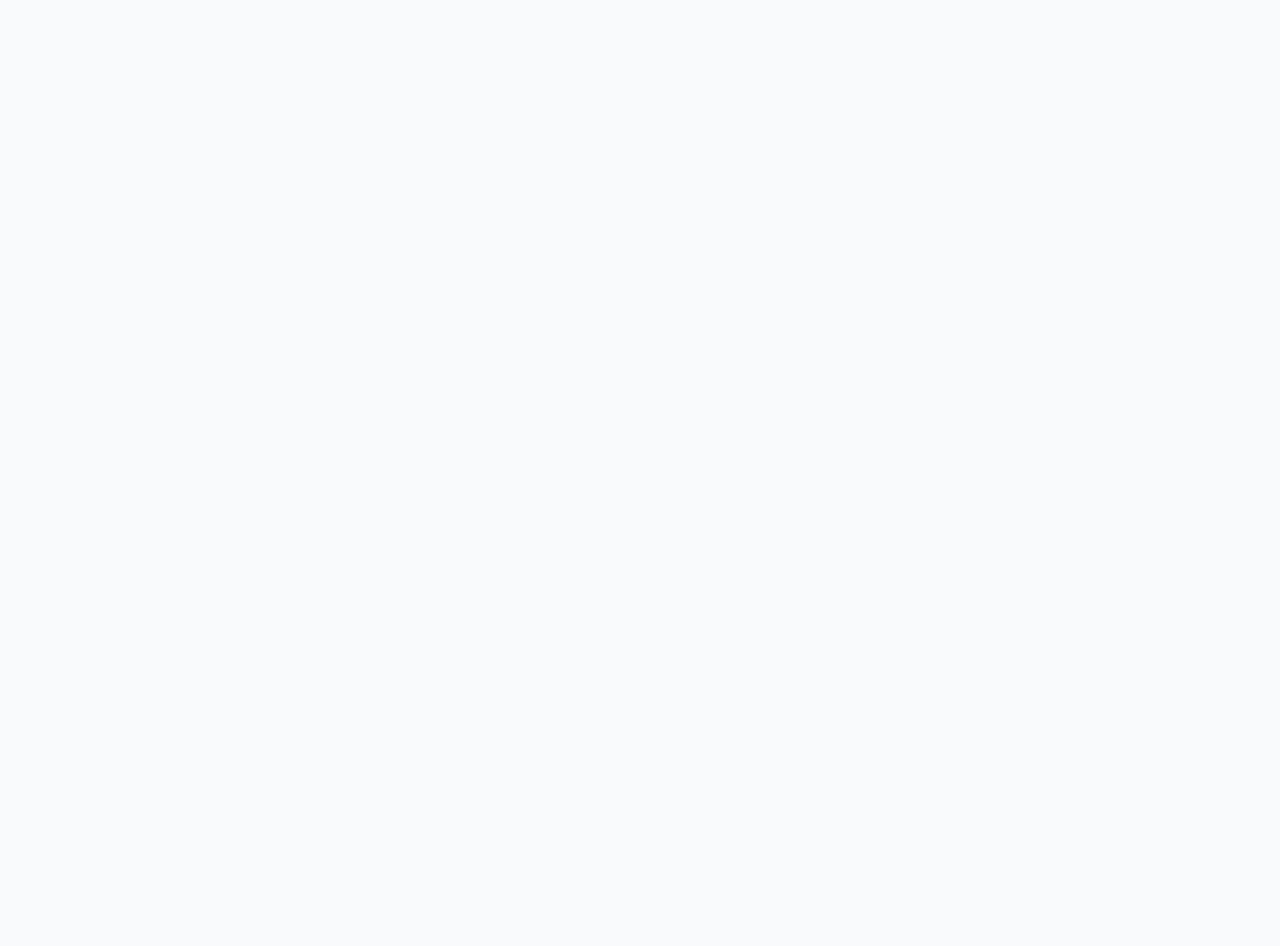
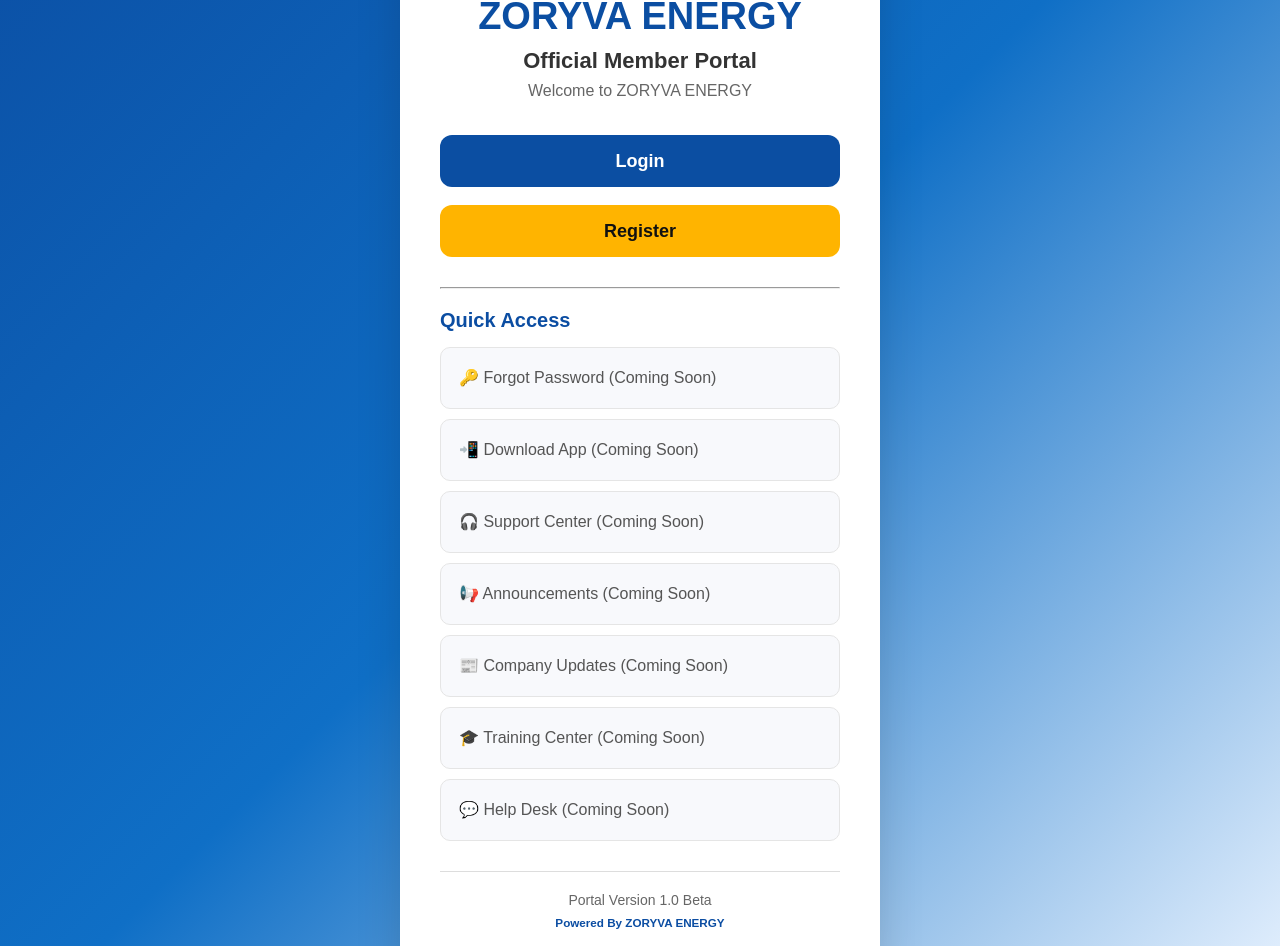
Before and after one commit to zoryvaenergy/zoryva-energy-react, a React (Vite) app: page /portal in a window 1280 px wide. Before the commit this address had no page. Shown: the part 198-1144 px from the top of the page. Before the commit the page ends 800 px from the top, so only its background shows below. Built offline with nearby package versions, Linux system fonts and the light colour scheme.

Commit message:
Added Official Member Portal

```diff
--- a/src/App.jsx
+++ b/src/App.jsx
@@ -1,3 +1,4 @@
+import Portal from "./pages/Portal";
 import AdminDashboard from "./admin/AdminDashboard";
 import "./App.css";
 import MyTeam from "./pages/MyTeam";
@@ -38,6 +39,7 @@
         <Route path="/admin-setup" element={<AdminSetup />} />
 <Route path="/admin-login" element={<AdminLogin />} />
 <Route path="/admin-dashboard" element={<AdminDashboard />} />
+     <Route path="/portal" element={<Portal />} />
       </Routes>
     </BrowserRouter>
   );
--- /dev/null
+++ b/src/pages/Portal.jsx
@@ -0,0 +1,85 @@
+import { useNavigate } from "react-router-dom";
+import "../styles/portal.css";
+import logo from "../images/logo.png";
+function Portal() {
+
+  const navigate = useNavigate();
+
+  return (
+
+    <div className="portal-container">
+
+      <div className="portal-card">
+       <div className="portal-logo">
+
+  <img
+    src={logo}
+    alt="ZORYVA ENERGY"
+  />
+
+</div>
+        <h1 className="portal-title">
+          ZORYVA ENERGY
+        </h1>
+
+        <h2 className="portal-subtitle">
+          Official Member Portal
+        </h2>
+
+        <p className="portal-text">
+          Welcome to ZORYVA ENERGY
+        </p>
+
+        <div className="portal-buttons">
+
+          <button onClick={() => navigate("/login")}>
+            Login
+          </button>
+
+          <button onClick={() => navigate("/register")}>
+            Register
+          </button>
+
+        </div>
+
+        <hr />
+<h3 className="portal-section-title">
+  Quick Access
+</h3>
+        <div className="portal-links">
+
+          <p>🔑 Forgot Password (Coming Soon)</p>
+
+          <p>📲 Download App (Coming Soon)</p>
+
+          <p>🎧 Support Center (Coming Soon)</p>
+
+          <p>📢 Announcements (Coming Soon)</p>
+
+          <p>📰 Company Updates (Coming Soon)</p>
+
+          <p>🎓 Training Center (Coming Soon)</p>
+
+          <p>💬 Help Desk (Coming Soon)</p>
+
+        </div>
+
+        <div className="portal-footer">
+
+    <p>Portal Version 1.0 Beta</p>
+
+    <small>
+        Powered By ZORYVA ENERGY
+    </small>
+
+</div>
+
+      </div>
+
+    </div>
+
+  );
+
+}
+
+export default Portal;
--- /dev/null
+++ b/src/styles/portal.css
@@ -0,0 +1,229 @@
+body{
+    margin:0;
+    padding:0;
+    font-family:Arial, Helvetica, sans-serif;
+    background:#eef3f8;
+}
+
+.portal-container{
+
+    min-height:100vh;
+
+    display:flex;
+
+    justify-content:center;
+
+    align-items:center;
+
+    padding:40px;
+
+    background:linear-gradient(
+        135deg,
+        #0b4da2,
+        #0f6fc6,
+        #e9f3ff
+    );
+
+}
+
+.portal-card{
+
+    width: 480px;
+    max-width: 90%;
+
+    background: #ffffff;
+
+    border-radius: 22px;
+
+    padding: 40px;
+
+    box-shadow: 0 20px 45px rgba(0,0,0,0.15);
+
+    text-align: center;
+
+    transition: 0.3s;
+
+}
+
+.portal-card:hover{
+
+    transform: translateY(-5px);
+
+}
+
+.portal-title{
+
+    font-size:38px;
+
+    font-weight:bold;
+
+    color:#0b4ea2;
+
+    margin-bottom:10px;
+
+}
+
+.portal-subtitle{
+
+    font-size:22px;
+
+    font-weight:600;
+
+    color:#333;
+
+    margin-bottom:8px;
+
+}
+
+.portal-text{
+
+    color:#666;
+
+    margin-bottom:35px;
+
+}
+
+.portal-buttons{
+    display:flex;
+    flex-direction:column;
+    gap:18px;
+    margin:30px 0;
+}
+
+.portal-buttons button{
+
+    height:52px;
+
+    border:none;
+
+    border-radius:12px;
+
+    font-size:18px;
+
+    font-weight:bold;
+
+    cursor:pointer;
+
+    transition:.3s;
+
+}
+
+.portal-buttons button:first-child{
+
+    background:#0b4ea2;
+
+    color:white;
+
+}
+
+.portal-buttons button:last-child{
+
+    background:#ffb400;
+
+    color:#111;
+
+}
+
+.portal-buttons button:hover{
+
+    transform:translateY(-2px);
+
+}
+
+.portal-links{
+
+    text-align:left;
+
+    line-height:2;
+
+    color:#555;
+
+    margin-bottom:30px;
+
+}
+
+.portal-version{
+
+    color:#999;
+
+    font-size:14px;
+
+}
+.portal-logo{
+
+    margin-bottom:20px;
+
+}
+
+.portal-logo img{
+
+    width:170px;
+
+    height:auto;
+
+}
+.portal-links p{
+
+    background:#f8f9fc;
+
+    padding:14px 18px;
+
+    margin:10px 0;
+
+    border-radius:10px;
+
+    cursor:pointer;
+
+    transition:.3s;
+
+    border:1px solid #e5e5e5;
+
+}
+
+.portal-links p:hover{
+
+    background:#0b4da2;
+
+    color:white;
+
+    transform:translateX(5px);
+
+}
+.portal-section-title{
+
+    text-align:left;
+
+    color:#0b4da2;
+
+    font-size:20px;
+
+    font-weight:700;
+
+    margin:20px 0 15px;
+
+}
+.portal-footer{
+
+    margin-top:30px;
+
+    border-top:1px solid #ddd;
+
+    padding-top:20px;
+
+    color:#666;
+
+    font-size:14px;
+
+}
+
+.portal-footer small{
+
+    display:block;
+
+    margin-top:8px;
+
+    color:#0b4da2;
+
+    font-weight:600;
+
+}
```
